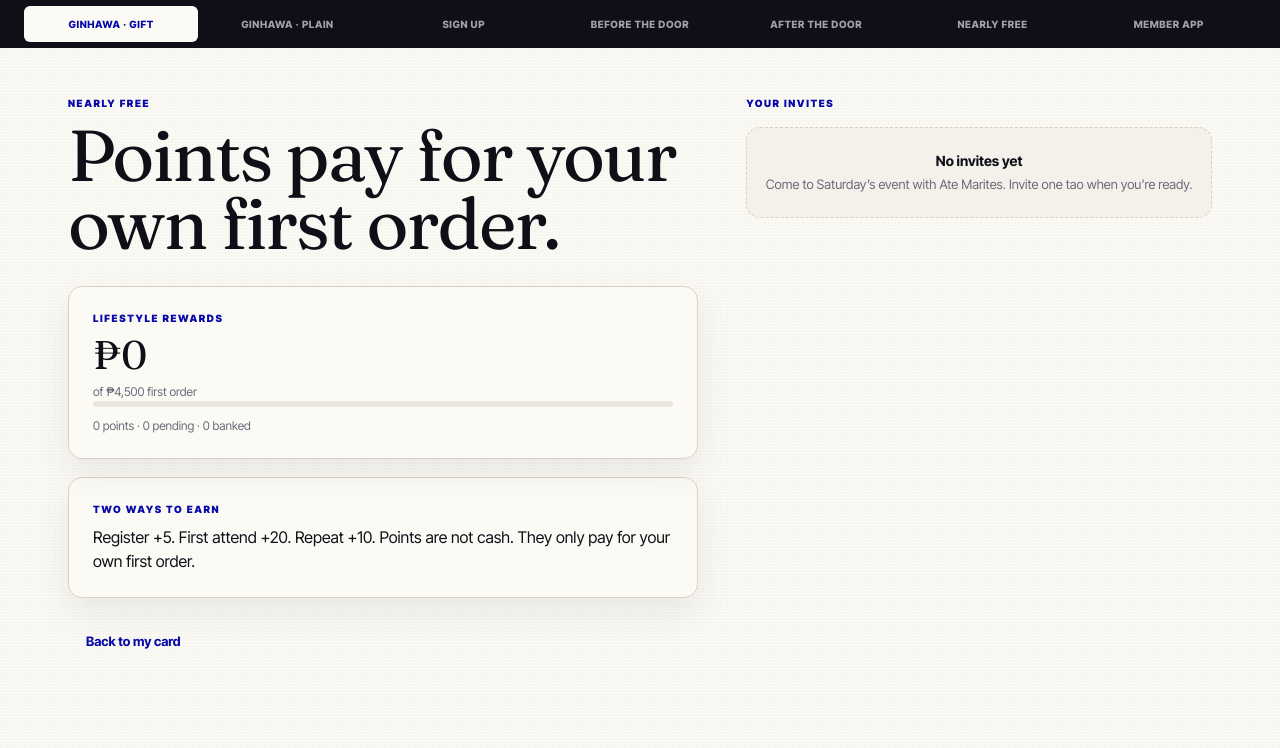
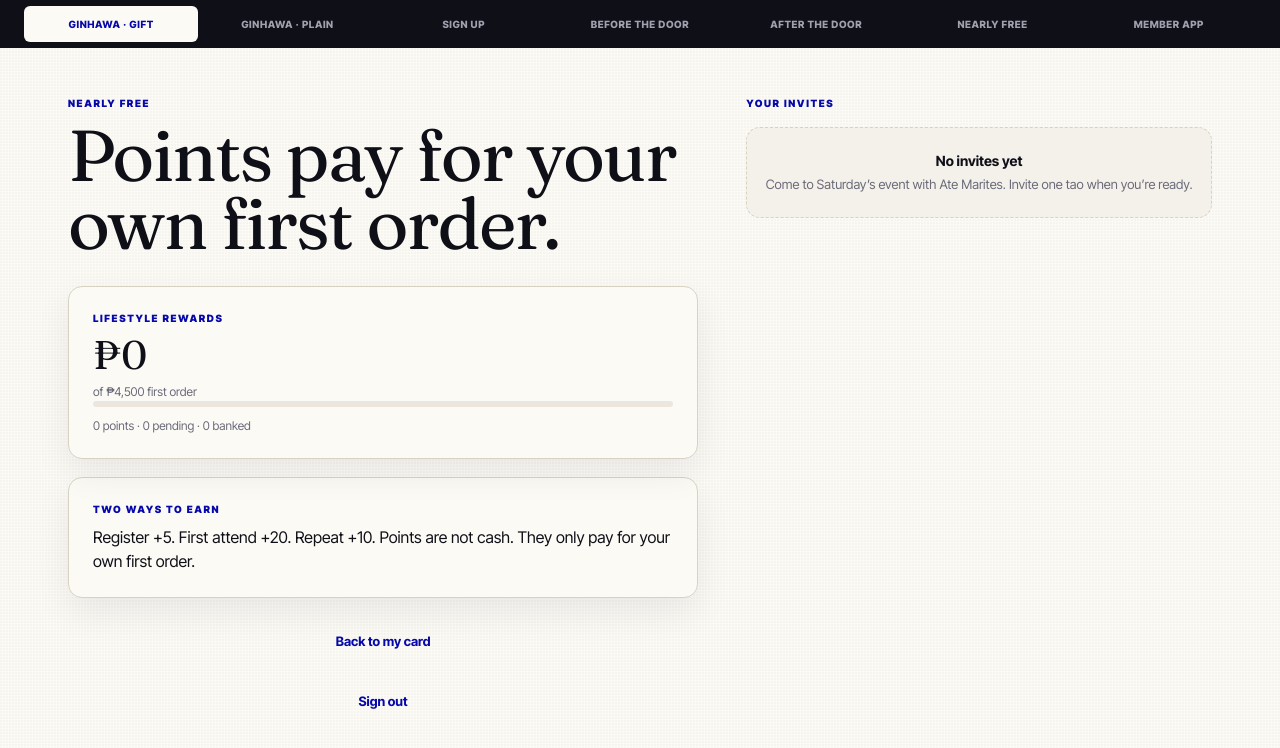
Before and after one commit to atc1989/GutGuard-Life-Style, a Next.js app: page /nearly in a window 1280 px wide. Shown: the top 748 px of the page. Built offline with nearby package versions, Linux system fonts and the light colour scheme.

Commit message:
Add SignOutButton component and integrate it into DoorCard, NearlyFree, and MemberOverlays; update README and first session documentation

```diff
--- a/components/funnel/DoorCard.tsx
+++ b/components/funnel/DoorCard.tsx
@@ -3,6 +3,7 @@
 import { useRouter, useSearchParams } from "next/navigation";
 import { useState } from "react";
 import { Button } from "@/components/ui/Button";
+import { SignOutButton } from "@/components/ui/SignOutButton";
 import { CardBack, CardFace, FlipCard } from "@/components/lifestyle/FlipCard";
 import { Confetti } from "@/components/lifestyle/Confetti";
 import { useSession } from "@/lib/session";
@@ -41,6 +42,7 @@
               ? "It becomes your Lifestyle Member card at the door and in the centers."
               : "Staff scan the back. Your name is already on the front."}
           </p>
+          <div className="gg-stack">
             {!claimed ? (
               <Button
                 variant="editorial"
@@ -63,6 +65,8 @@
                 How points work
               </Button>
             )}
+            <SignOutButton />
+          </div>
         </div>
       </section>
     </main>
--- a/components/funnel/NearlyFree.tsx
+++ b/components/funnel/NearlyFree.tsx
@@ -5,6 +5,7 @@
 import { Card } from "@/components/ui/Card";
 import { Badge } from "@/components/ui/Badge";
 import { EmptyState } from "@/components/ui/EmptyState";
+import { SignOutButton } from "@/components/ui/SignOutButton";
 import { PointsLedger } from "@/components/lifestyle/PointsLedger";
 import { POINTS } from "@/lib/mock/seed";
 import { useSession } from "@/lib/session";
@@ -44,10 +45,10 @@
               first order.
             </p>
           </Card>
+          <div className="gg-stack" style={{ marginTop: 22 }}>
             {empty ? (
               <Button
                 variant="ghost"
-              style={{ marginTop: 22 }}
                 onClick={() => {
                   setPhase("claimed");
                   router.push("/card?claimed=1");
@@ -58,7 +59,6 @@
             ) : (
               <Button
                 variant="commerce"
-              style={{ marginTop: 22 }}
                 onClick={() => {
                   setPhase("member");
                   router.push("/app/health");
@@ -67,6 +67,8 @@
                 Start my Lifestyle Protocol
               </Button>
             )}
+            <SignOutButton />
+          </div>
         </div>
         <div className="gg-stack">
           <p className="gg-eyebrow">Your invites</p>
--- a/components/overlays/MemberOverlays.tsx
+++ b/components/overlays/MemberOverlays.tsx
@@ -15,6 +15,7 @@
 import { Card } from "@/components/ui/Card";
 import { Drawer } from "@/components/ui/Drawer";
 import { EmptyState } from "@/components/ui/EmptyState";
+import { SignOutButton } from "@/components/ui/SignOutButton";
 import { EventRow } from "@/components/ui/RequirementTimeline";
 import { QuantityStepper } from "@/components/ui/QuantityStepper";
 import { QRBlock } from "@/components/ui/QRBlock";
@@ -110,6 +111,7 @@
           <Button variant="secondary" onClick={() => open("qr")}>
             Show my QR code full size
           </Button>
+          <SignOutButton />
         </div>
       </Drawer>
 
--- /dev/null
+++ b/components/ui/SignOutButton.tsx
@@ -0,0 +1,28 @@
+"use client";
+
+import { useState } from "react";
+import { Button } from "@/components/ui/Button";
+import { signOut } from "@/lib/actions/auth";
+import { useOverlay } from "@/lib/overlay-store";
+import { useSession } from "@/lib/session";
+
+export function SignOutButton() {
+  const { reset } = useSession();
+  const { close } = useOverlay();
+  const [loading, setLoading] = useState(false);
+
+  return (
+    <Button
+      variant="ghost"
+      loading={loading}
+      onClick={async () => {
+        setLoading(true);
+        close();
+        reset();
+        await signOut();
+      }}
+    >
+      Sign out
+    </Button>
+  );
+}
--- a/lib/actions/auth.ts
+++ b/lib/actions/auth.ts
@@ -116,3 +116,11 @@
 
   redirect(resumeRoute(typeof profile?.phase === "string" ? profile.phase : "invited"));
 }
+
+export async function signOut() {
+  if (isSupabaseConfigured()) {
+    const supabase = await createClient();
+    await supabase.auth.signOut();
+  }
+  redirect("/");
+}
```
Also changed, not shown: 2 other files (tests, documents, lock files or other folders). Lines whose indentation alone changed are shown as unchanged.
